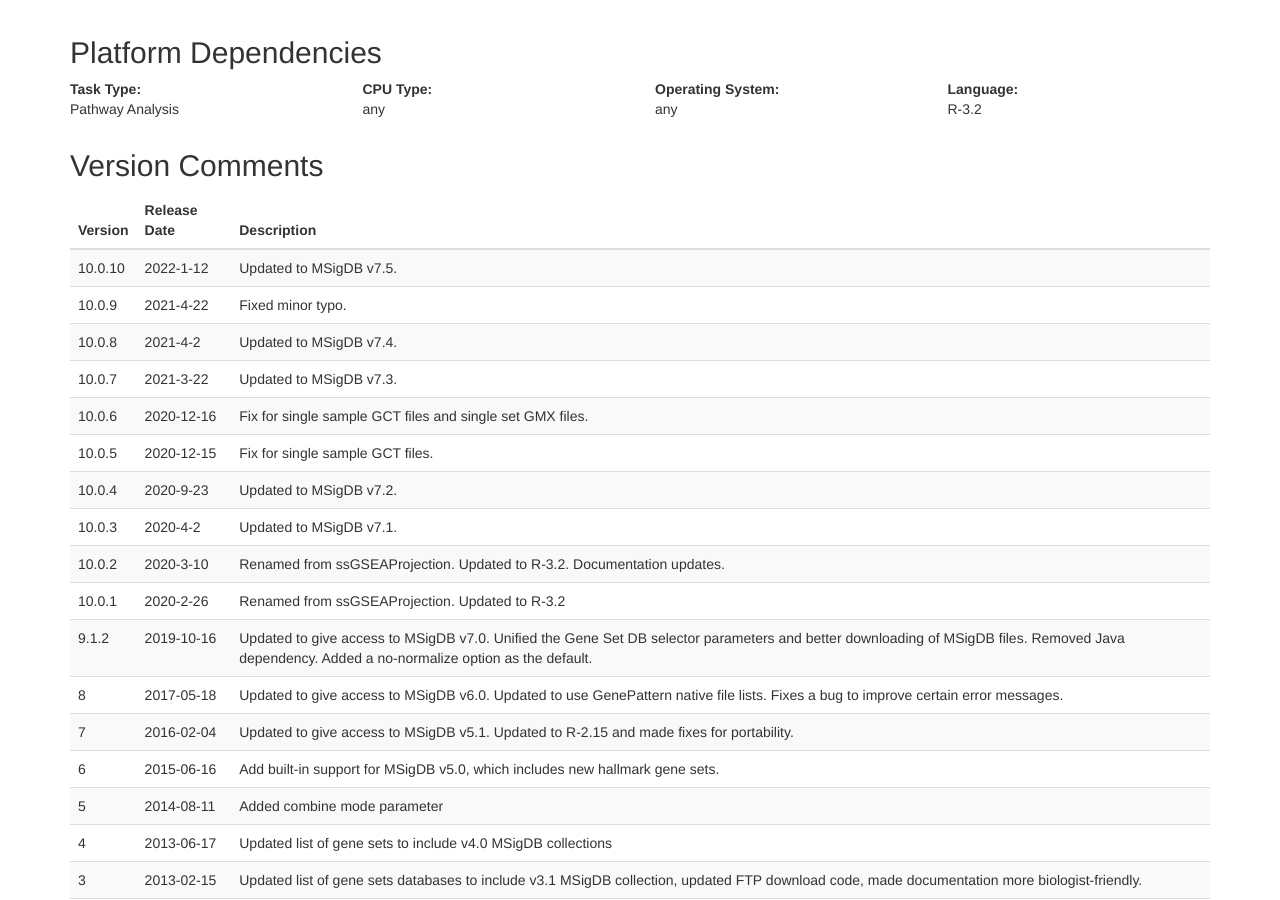
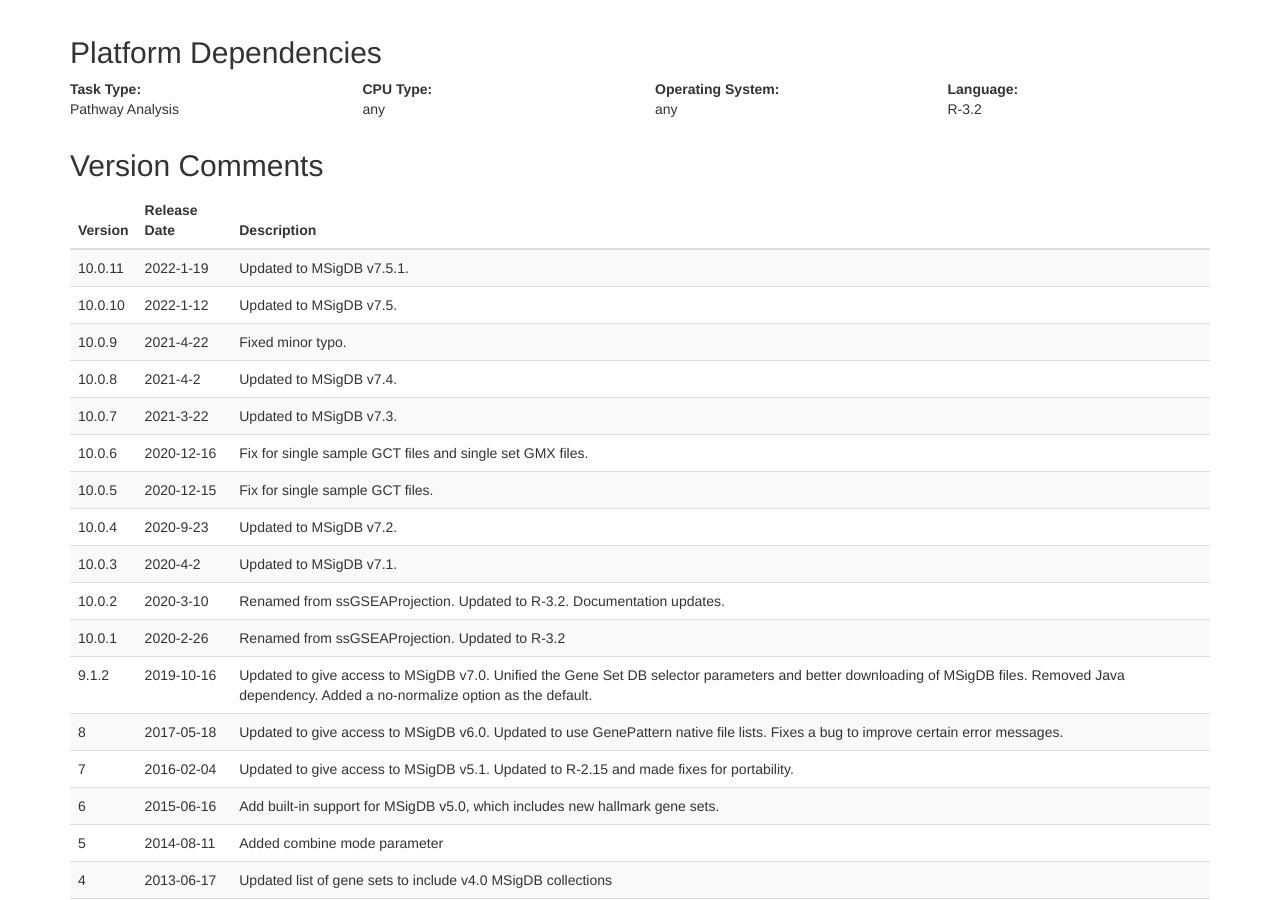
Before and after one commit to GSEA-MSigDB/ssGSEA-gpmodule, a Jekyll site: the page docs/v10/index.html, which Jekyll copies as it is, in a window 1280 px wide and 900 px high, scrolled down 2752 px. Built offline with Jekyll 4.4.1, drawn with Linux system fonts in a browser that asks for light colours.

Commit message:
Updated for MSigDB 7.5.1

```diff
--- a/docs/v10/index.html
+++ b/docs/v10/index.html
@@ -217,6 +217,11 @@
 				</thead>
 				<tbody>
                         <tr>
+                            <td>10.0.11</td>
+                            <td>2022-1-19</td>
+                            <td>Updated to MSigDB v7.5.1.</td>
+                        </tr>
+                        <tr>
                             <td>10.0.10</td>
                             <td>2022-1-12</td>
                             <td>Updated to MSigDB v7.5.</td>
```
Also changed, not shown: docs/v10/test.md (+5 -0 lines), 2 other files.
